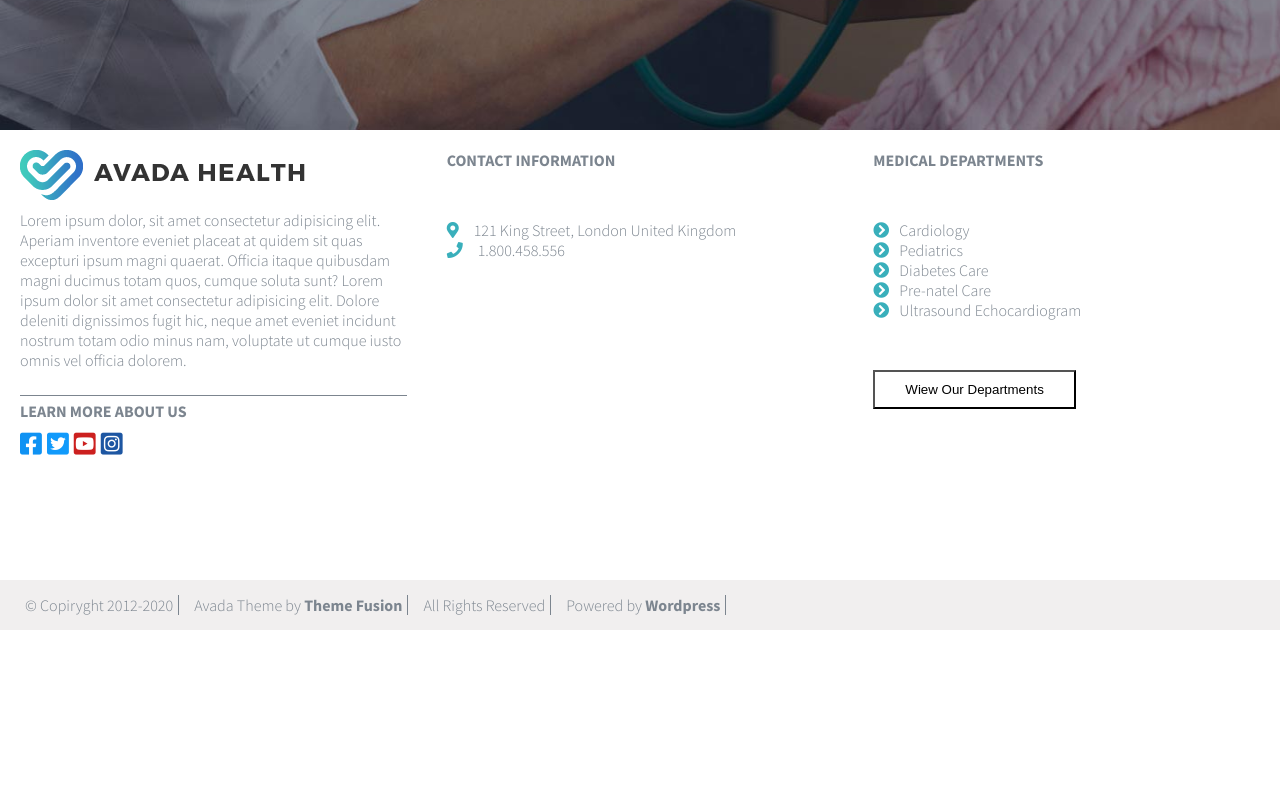
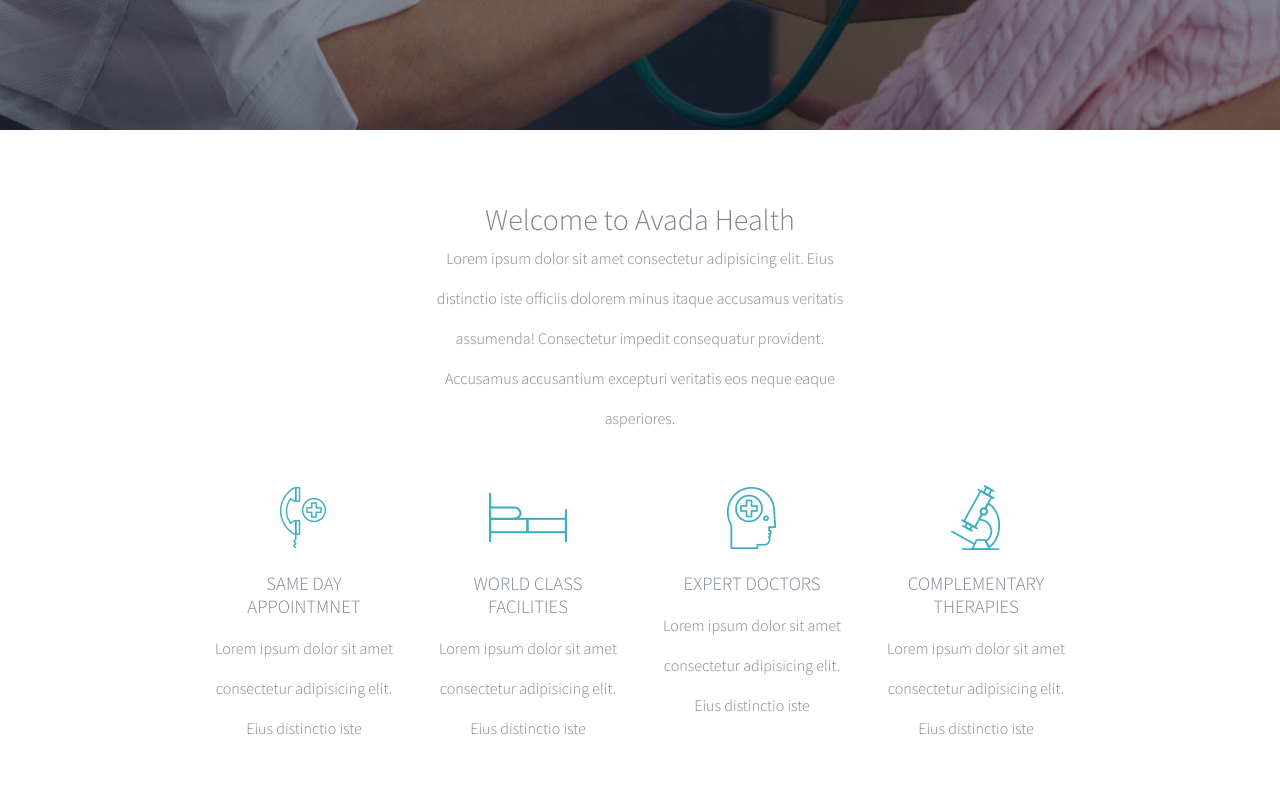
Before and after one commit to LucaHLR91/proj-html-vuejs, a Vue app: page / in a window 1280 px wide. Shown: the part 980-1766 px from the top of the page. Before the commit the page ends 1610 px from the top, so only its background shows below. Built offline with nearby package versions, Linux system fonts and the light colour scheme.

Commit message:
main welcome

```diff
--- a/src/components/Main.vue
+++ b/src/components/Main.vue
@@ -1,7 +1,20 @@
 <template>
   <main>
     <section id="welcome">
+      <div class="wrapper">
+        <div class="welcome_top">
+          <h2>Welcome to Avada Health</h2>
+          <p>Lorem ipsum dolor sit amet consectetur adipisicing elit. Eius distinctio iste officiis dolorem minus itaque accusamus veritatis assumenda! Consectetur impedit consequatur provident. Accusamus accusantium excepturi veritatis eos neque eaque asperiores.</p>
+        </div>
+        <div class="welcome_bottom">
+          <div v-for="(welcome_item, index) in welcome_bottom" :key="index" class="welcome_info">
+            <img :src="require(`../${welcome_item.img}`)" alt="immagine">
+            <h3>{{welcome_item.title}}</h3>
+            <p>{{welcome_item.text}}</p>
+          </div>
 
+        </div>
+      </div>
     </section>
     <section id="doctors">
 
@@ -17,10 +30,85 @@
 
 <script>
 export default {
-    name: 'Main'
+    name: 'Main',
+    data() {
+      return {
+        welcome_bottom: [
+          {
+            title: 'Same Day Appointmnet',
+            img: 'assets/img/icon-1.png',
+            text: 'Lorem ipsum dolor sit amet consectetur adipisicing elit. Eius distinctio iste'
+          },
+          {
+            title: 'World Class Facilities',
+            img: 'assets/img/icon-2.png',
+            text: 'Lorem ipsum dolor sit amet consectetur adipisicing elit. Eius distinctio iste'
+          },
+          {
+            title: 'Expert Doctors',
+            img: 'assets/img/icon-3.png',
+            text: 'Lorem ipsum dolor sit amet consectetur adipisicing elit. Eius distinctio iste'
+          },
+          {
+            title: 'Complementary Therapies',
+            img: 'assets/img/icon-4.png',
+            text: 'Lorem ipsum dolor sit amet consectetur adipisicing elit. Eius distinctio iste'
+          },
+        ]
+      }
+    }
 }
 </script>
 
 <style lang="scss">
 @import '../style/General.scss';
+
+#welcome {
+  width: 100%;
+  margin-top: 50px;
+}
+
+.welcome_top {
+  width: 100%;
+  display: flex;
+  flex-direction: column;
+  justify-content: flex-start;
+  align-items: center;
+  padding: 20px;
+
+  h2 {
+    font-size: 30px;
+    font-weight: 300;
+    color: $secondary_text_color;
+  }
+
+  p {
+    width: 50%;
+    line-height: 40px;
+    text-align: center;
+    color: $secondary_text_color;
+  }
+}
+
+.welcome_bottom {
+  display: flex;
+
+  .welcome_info {
+    width: calc(100% / 4);
+    text-align: center;
+    padding: 20px;
+
+    h3 {
+      font-weight: 300;
+      text-transform: uppercase;
+      color: $secondary_text_color;
+      padding: 10px 0;
+    }
+
+    p {
+      line-height: 40px;
+      color: $secondary_text_color;
+    }
+  }
+}
 </style>
```
